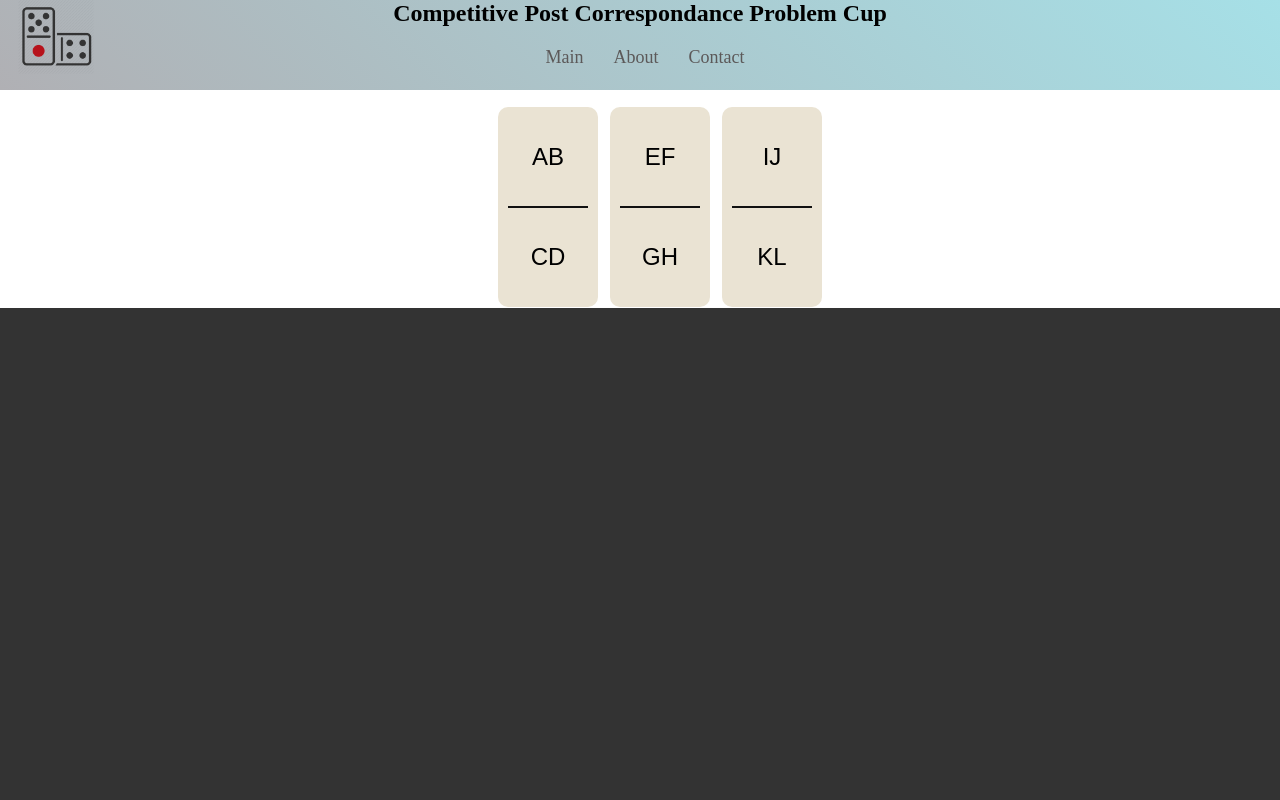
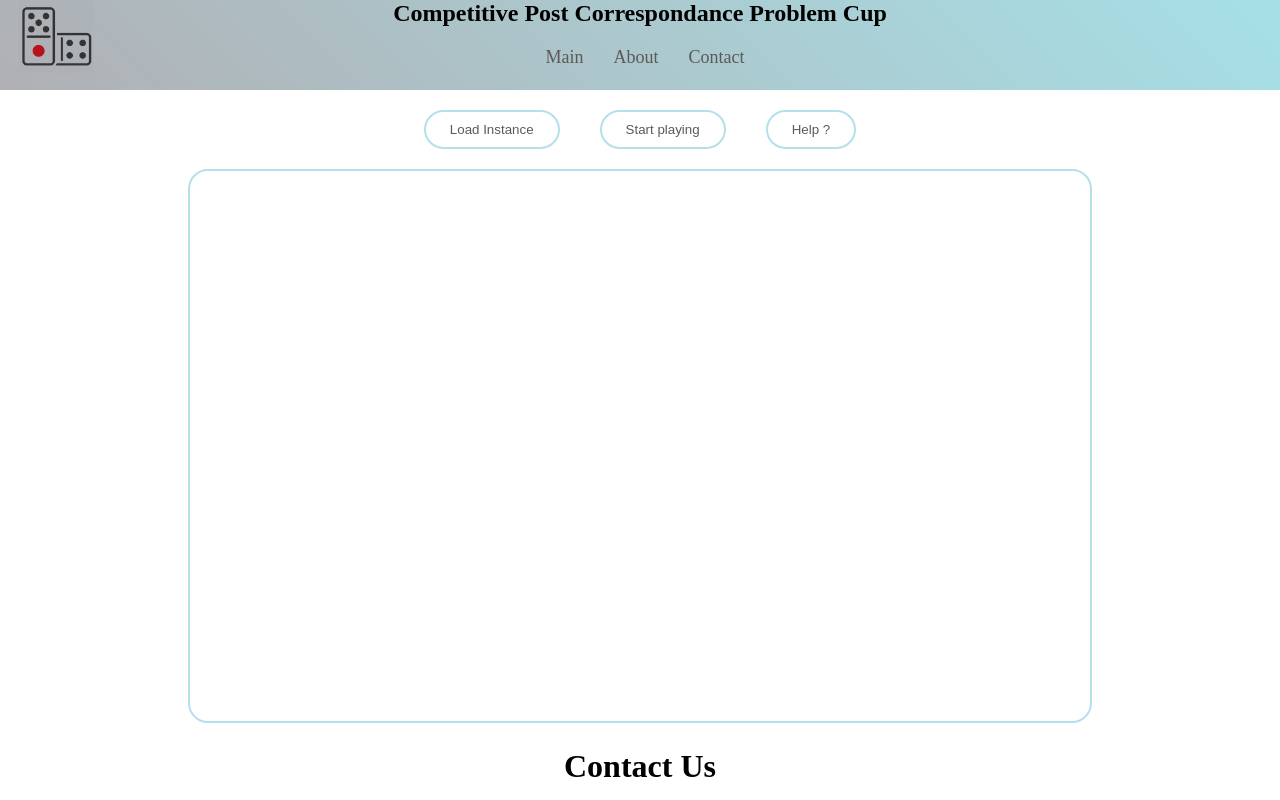
Before and after one commit to bperraud/post_corresponding_problem, a React (Create React App) app in the folder src/: page / in a window 1280 px wide. Shown: the top 800 px of the page. Built offline with nearby package versions, Linux system fonts and the light colour scheme.

Commit message:
add components to main app

```diff
--- a/src/src/App.js
+++ b/src/src/App.js
@@ -1,6 +1,9 @@
 import './App.css';
 import Domino from './components/Domino';
 import Navbar from './components/Navbar'
+import ContactForm from './components/ContactForm'
+import GameBoard from './components/GameBoard';
+
 
 function App() {
   const elements = [["AB", "CD"], ["EF", "GH"], ["IJ", "KL"]];
@@ -11,6 +14,8 @@ function App() {
     <div className="App">
       <div className='Header'>
       <Navbar/>
+      <GameBoard/>
+      <ContactForm/>
       </div>
       <ul>
         {elements.map((item, index) => <Domino topText={item[0]} bottomText={item[1]}/>)}
```
